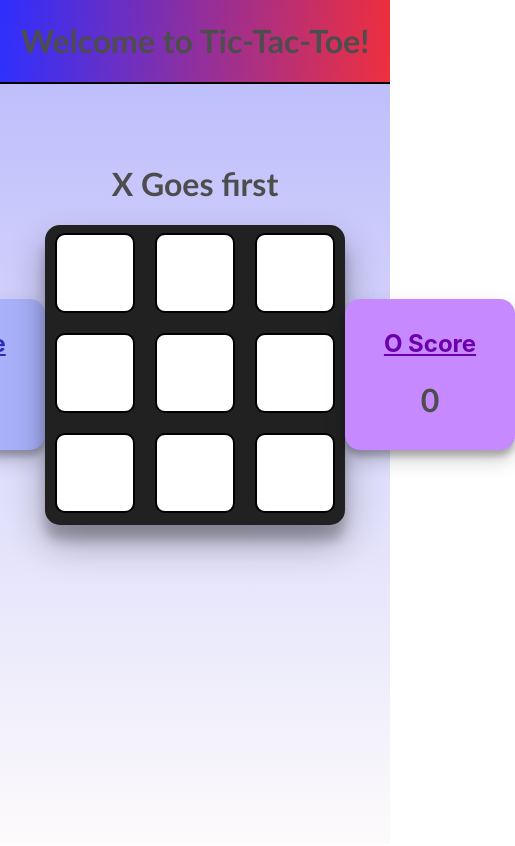
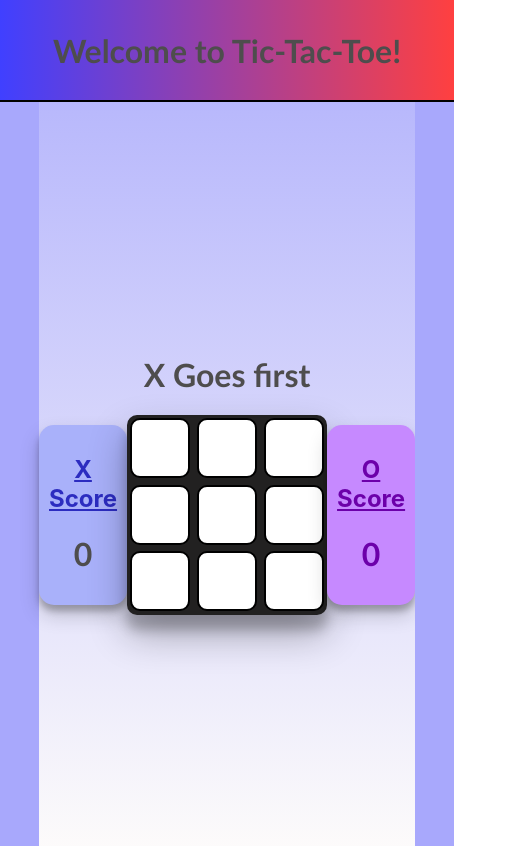
Before and after one commit to yehoshuayaakov/tic-tac-toe-game-React, a React (Create React App) app: page / in a window 390 px wide. Shown: the whole page, 515 px wide, since content can reach past the window. Built offline with nearby package versions, Linux system fonts and the light colour scheme.

Commit message:
css additions for scores

```diff
--- a/src/App.css
+++ b/src/App.css
@@ -1,13 +1,27 @@
 .App {
   text-align: center;
-  background: linear-gradient rgb(202, 202, 255);
-  background: linear-gradient(to bottom, rgb(184, 184, 252), rgba(252, 250, 250, 0.877));
+
   min-height: 100vh;
+  min-width: 100vw;
+  display: grid;
+  grid-template-columns: 10% auto 10%;
+  grid-template-rows: 100px auto;
 
 }
+.header{
+  grid-column: 1/-1;
+  grid-row: 1/2;
+}
 .board {
+  background: linear-gradient(to bottom, rgb(184, 184, 252), rgba(252, 250, 250, 0.877));
   display: flex;
   align-items: center;
   justify-content: center;
-  height: 500px;
+  height: 100%;
+  margin-top: 2px;
 }
+.side{
+  height: 100%;
+  background-color: rgb(168, 168, 252);
+  margin-top: 2px;
+}
--- a/src/App.js
+++ b/src/App.js
@@ -6,10 +6,14 @@ function App() {
   return (
     <>
       <div className='App'>
-        <Header />
+        <div className='header'>
+           <Header/>
+        </div>
+       <div className='side'></div>
         <div className='board'>
-          <Board />
+          <Board/>
         </div>
+        <div className='side'></div>
       </div>
     </>
   );
--- a/src/Components/Box.module.css
+++ b/src/Components/Box.module.css
@@ -9,10 +9,10 @@
 }
 .button:hover{
     cursor: pointer;
-    background-color: aliceblue;
+    background-color: rgb(235, 231, 231);
 }
 .button:disabled{
-    background-color: antiquewhite;
+    background-color: rgb(221, 221, 221);
 }
 .XorO {
     font-size: xx-large;
@@ -28,3 +28,23 @@
     box-shadow: 0px 0px 3px 5px #e7ecb3;
     background-color: #f2ff82;
 }
+@media screen and (max-width: 900px) {
+    .button{
+        height: 60px;
+        width: 60px;
+        margin: 3px;
+        background-color: white;
+        border: black solid 2px;
+        border-radius: 10px;
+    }
+    .winningBox{
+        height: 60px;
+        width: 60px;
+        margin: 3px;
+        /* background-color: white; */
+        border: black solid 2px;
+        border-radius: 10px;
+        box-shadow: 0px 0px 3px 5px #e7ecb3;
+        background-color: #f2ff82;
+    }
+}
--- a/src/Components/Layout/Board.js
+++ b/src/Components/Layout/Board.js
@@ -37,15 +37,15 @@ const Board = () => {
     }
     useEffect(() => {
         checkForWinner();
-        if (winner === 'X'){
-            setXScore(prev=>{
-                return prev+=1;
+        if (winner === 'X') {
+            setXScore(prev => {
+                return prev += 1;
             });
             console.log("useEffectWInnerX", xScore)
         }
-        else if (winner === 'O'){
-            setOScore(prev=>{
-                return prev+=1;
+        else if (winner === 'O') {
+            setOScore(prev => {
+                return prev += 1;
             });
         }
         console.log(isWinner);
@@ -55,6 +55,7 @@ const Board = () => {
     return (
         <>
             <div className={styles.container}>
+                <div className={styles.side}></div>
                 {!isWinner && <div className={styles.topMessage}>
                     {boxes.every(value => value === null) ? <h1>X Goes first</h1> :
                         !xTurn ? <h1>O's Turn</h1> :
@@ -63,7 +64,8 @@ const Board = () => {
                 </div>}
                 {isWinner && <h1 className={styles.topMessage}>Game Over!</h1>}
                 <div className={styles.contentContainer}>
-                    <div className={styles.scoreAreaX}>
+
+                    <div className={`${styles.scoreAreaX} ${isWinner && winner === 'X' && styles.addScore}`}>
                         <h2>X Score</h2>
                         <div><h1>{xScore}</h1></div>
                     </div>
@@ -84,10 +86,11 @@ const Board = () => {
 
                         )}
                     </div>
-                    <div className={styles.scoreAreaO}>
+                    <div className={`${styles.scoreAreaO} ${isWinner && winner === 'O' && styles.addScore}`}>
                         <h2>O Score</h2>
                         <div><h1>{oScore}</h1></div>
                     </div>
+
                 </div>
                 {isWinner && <div><h1>{winner} is the WINNER!!!</h1>
                     <span className={styles.playAgain} onClick={resetGame}>Play Again?</span>
--- a/src/Components/Layout/Board.module.css
+++ b/src/Components/Layout/Board.module.css
@@ -1,13 +1,22 @@
 .container {
     display: flex;
     flex-direction: column;
+}
+.gridContainer{
+    display: grid;
+    grid-template-columns: 10% auto 10%;
 }
 .contentContainer {
     /* display: flex;
     justify-content: space-around; */
     /* align-items: center; */
     display: grid;
-    grid-template-columns: repeat(3, 1fr);
+    grid-template-columns:  repeat(3, 1fr);
+}
+.side {
+    height: 100%;
+    background-color: blue;
+
 }
 .scoreAreaX{
     /* height: 150px;
@@ -25,6 +34,12 @@
     color: rgb(44, 44, 192);
 
 }
+.addScore{
+    animation: mymove 2s;
+}
+@keyframes mymove {
+    100% {transform: rotateY(360deg);}
+  }
 .scoreAreaX h2 {
     text-decoration: underline;
     margin-bottom: 0;
@@ -47,6 +62,10 @@
     text-decoration: underline;
     width: auto;
 }
+.scoreAreaO h1 {
+    color: rgb(108, 0, 170);
+
+}
 .board {
     height: 300px;
     width: 300px;
@@ -68,6 +87,49 @@
     cursor: pointer;
     color: rgb(171, 85, 252);
 }
+@media screen and (max-width: 900px) {
+    .board {
+        height: 200px;
+        width: 200px;
+        background-color: rgb(34, 33, 33);
+        box-shadow: rgba(0, 0, 0, 0.3) 0px 19px 38px, rgba(0, 0, 0, 0.22) 0px 15px 12px;
+         display: flex;
+        flex-direction: row;
+        justify-content: space-around;
+        flex-wrap: wrap;
+        border-radius: 10px;
+    }
+    .scoreAreaX{
+        /* height: 150px;
+        width: 150px; */
+        align-self: center;
+        height: auto;
+        width: auto;
+        justify-self: center;
+        padding: 10px;
+        /* border: 1px solid black; */
+        border-radius: 15px;
+        background-color: rgb(169, 177, 250);
+        box-shadow: rgba(0, 0, 0, 0.19) 0px 10px 20px, rgba(0, 0, 0, 0.23) 0px 6px 6px;
+
+        color: rgb(44, 44, 192);
+
+    }
+    .scoreAreaO{
+        /* height: 150px;
+        width: 150px; */
+        align-self: center;
+        height: auto;
+        width: auto;
+        justify-self: center;
+        padding: 10px;
+        /* border: 1px solid black; */
+        border-radius: 15px;
+        background-color: rgb(198, 137, 255);
+        box-shadow: rgba(0, 0, 0, 0.19) 0px 10px 20px, rgba(0, 0, 0, 0.23) 0px 6px 6px;
+        color: rgb(108, 0, 170);
+    }
+}
 /* .topMessage h1{
     color: rgb(87, 98, 129);
 } */
--- a/src/Components/Layout/Header.module.css
+++ b/src/Components/Layout/Header.module.css
@@ -1,5 +1,5 @@
 .header {
-    height: 14%;
+    height: 100%;
     background: linear-gradient(to right, rgba(0,0,255,0.75), rgba(255,0,0,0.75));
     /* background-color: rgb(2, 136, 136); */
     text-align: center;
```
